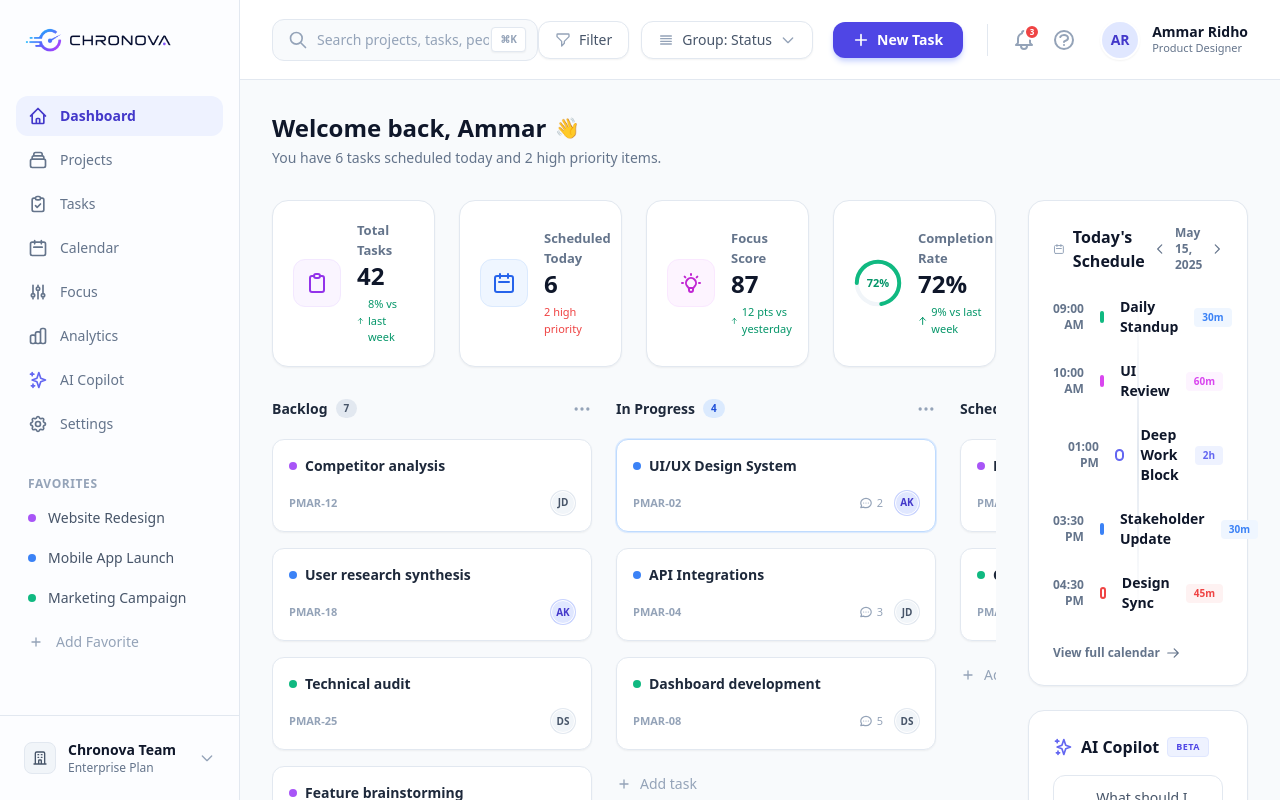
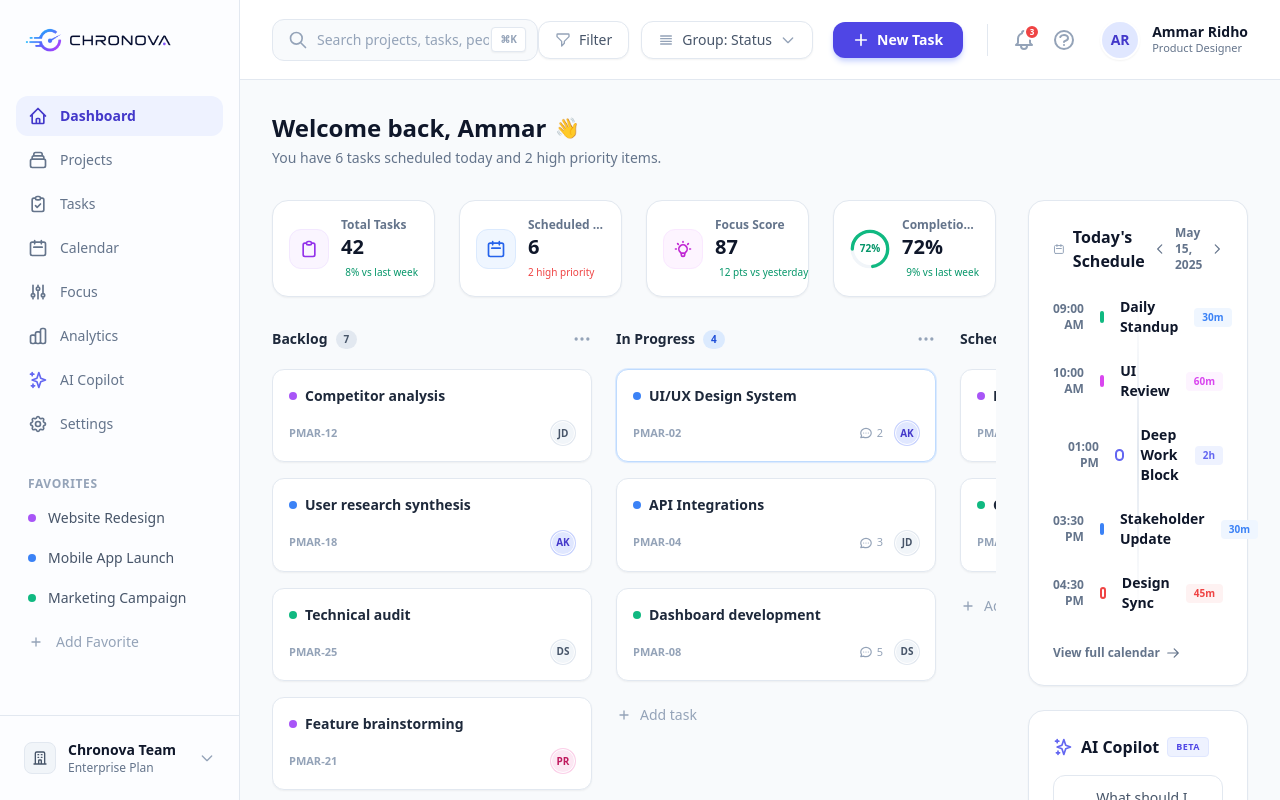
Before and after one commit to BangJhen/chronova, a Nuxt app: page /dashboard in a window 1280 px wide. Shown: the top 800 px of the page. Built offline with nearby package versions, Linux system fonts and the light colour scheme; what vue3-apexcharts would draw is missing.

Commit message:
style: shrink stat cards to prevent text wrapping

```diff
--- a/components/dashboard/StatCards.vue
+++ b/components/dashboard/StatCards.vue
@@ -2,14 +2,14 @@
   <div class="grid grid-cols-1 md:grid-cols-2 lg:grid-cols-4 gap-6">
 
     <!-- Total Tasks -->
-    <div class="bg-white rounded-2xl p-5 border border-slate-200 flex items-center gap-4 shadow-sm">
-      <div class="w-12 h-12 rounded-xl bg-purple-50 flex items-center justify-center flex-shrink-0 border border-purple-100">
-        <svg class="w-6 h-6 text-purple-600" fill="none" stroke="currentColor" viewBox="0 0 24 24"><path stroke-linecap="round" stroke-linejoin="round" stroke-width="2" d="M9 5H7a2 2 0 00-2 2v12a2 2 0 002 2h10a2 2 0 002-2V7a2 2 0 00-2-2h-2M9 5a2 2 0 002 2h2a2 2 0 002-2M9 5a2 2 0 012-2h2a2 2 0 012 2"></path></svg>
+    <div class="bg-white rounded-2xl p-4 border border-slate-200 flex items-center gap-3 shadow-sm">
+      <div class="w-10 h-10 rounded-xl bg-purple-50 flex items-center justify-center flex-shrink-0 border border-purple-100">
+        <svg class="w-5 h-5 text-purple-600" fill="none" stroke="currentColor" viewBox="0 0 24 24"><path stroke-linecap="round" stroke-linejoin="round" stroke-width="2" d="M9 5H7a2 2 0 00-2 2v12a2 2 0 002 2h10a2 2 0 002-2V7a2 2 0 00-2-2h-2M9 5a2 2 0 002 2h2a2 2 0 002-2M9 5a2 2 0 012-2h2a2 2 0 012 2"></path></svg>
       </div>
-      <div>
-        <p class="text-[13px] font-semibold text-slate-500 mb-1">Total Tasks</p>
-        <p class="text-2xl font-bold text-slate-900 leading-none">42</p>
-        <p class="text-[11px] font-medium text-emerald-600 mt-2 flex items-center gap-1">
+      <div class="min-w-0 flex-1">
+        <p class="text-xs font-semibold text-slate-500 mb-1 truncate">Total Tasks</p>
+        <p class="text-xl font-bold text-slate-900 leading-none">42</p>
+        <p class="text-[10px] font-medium text-emerald-600 mt-2 flex items-center gap-1 whitespace-nowrap">
           <svg class="w-3 h-3" fill="none" stroke="currentColor" viewBox="0 0 24 24"><path stroke-linecap="round" stroke-linejoin="round" stroke-width="2.5" d="M5 10l7-7m0 0l7 7m-7-7v18"></path></svg>
           8% vs last week
         </p>
@@ -17,28 +17,28 @@
     </div>
 
     <!-- Scheduled Today -->
-    <div class="bg-white rounded-2xl p-5 border border-slate-200 flex items-center gap-4 shadow-sm">
-      <div class="w-12 h-12 rounded-xl bg-blue-50 flex items-center justify-center flex-shrink-0 border border-blue-100">
-        <svg class="w-6 h-6 text-blue-600" fill="none" stroke="currentColor" viewBox="0 0 24 24"><path stroke-linecap="round" stroke-linejoin="round" stroke-width="2" d="M8 7V3m8 4V3m-9 8h10M5 21h14a2 2 0 002-2V7a2 2 0 00-2-2H5a2 2 0 00-2 2v12a2 2 0 002 2z"></path></svg>
+    <div class="bg-white rounded-2xl p-4 border border-slate-200 flex items-center gap-3 shadow-sm">
+      <div class="w-10 h-10 rounded-xl bg-blue-50 flex items-center justify-center flex-shrink-0 border border-blue-100">
+        <svg class="w-5 h-5 text-blue-600" fill="none" stroke="currentColor" viewBox="0 0 24 24"><path stroke-linecap="round" stroke-linejoin="round" stroke-width="2" d="M8 7V3m8 4V3m-9 8h10M5 21h14a2 2 0 002-2V7a2 2 0 00-2-2H5a2 2 0 00-2 2v12a2 2 0 002 2z"></path></svg>
       </div>
-      <div>
-        <p class="text-[13px] font-semibold text-slate-500 mb-1">Scheduled Today</p>
-        <p class="text-2xl font-bold text-slate-900 leading-none">6</p>
-        <p class="text-[11px] font-medium text-red-500 mt-2 flex items-center gap-1">
+      <div class="min-w-0 flex-1">
+        <p class="text-xs font-semibold text-slate-500 mb-1 truncate">Scheduled Today</p>
+        <p class="text-xl font-bold text-slate-900 leading-none">6</p>
+        <p class="text-[10px] font-medium text-red-500 mt-2 flex items-center gap-1 whitespace-nowrap">
           2 high priority
         </p>
       </div>
     </div>
 
     <!-- Focus Score -->
-    <div class="bg-white rounded-2xl p-5 border border-slate-200 flex items-center gap-4 shadow-sm">
-      <div class="w-12 h-12 rounded-xl bg-fuchsia-50 flex items-center justify-center flex-shrink-0 border border-fuchsia-100">
-        <svg class="w-6 h-6 text-fuchsia-600" fill="none" stroke="currentColor" viewBox="0 0 24 24"><path stroke-linecap="round" stroke-linejoin="round" stroke-width="2" d="M9.663 17h4.673M12 3v1m6.364 1.636l-.707.707M21 12h-1M4 12H3m3.343-5.657l-.707-.707m2.828 9.9a5 5 0 117.072 0l-.548.547A3.374 3.374 0 0014 18.469V19a2 2 0 11-4 0v-.531c0-.895-.356-1.754-.988-2.386l-.548-.547z"></path></svg>
+    <div class="bg-white rounded-2xl p-4 border border-slate-200 flex items-center gap-3 shadow-sm">
+      <div class="w-10 h-10 rounded-xl bg-fuchsia-50 flex items-center justify-center flex-shrink-0 border border-fuchsia-100">
+        <svg class="w-5 h-5 text-fuchsia-600" fill="none" stroke="currentColor" viewBox="0 0 24 24"><path stroke-linecap="round" stroke-linejoin="round" stroke-width="2" d="M9.663 17h4.673M12 3v1m6.364 1.636l-.707.707M21 12h-1M4 12H3m3.343-5.657l-.707-.707m2.828 9.9a5 5 0 117.072 0l-.548.547A3.374 3.374 0 0014 18.469V19a2 2 0 11-4 0v-.531c0-.895-.356-1.754-.988-2.386l-.548-.547z"></path></svg>
       </div>
-      <div>
-        <p class="text-[13px] font-semibold text-slate-500 mb-1">Focus Score</p>
-        <p class="text-2xl font-bold text-slate-900 leading-none">87</p>
-        <p class="text-[11px] font-medium text-emerald-600 mt-2 flex items-center gap-1">
+      <div class="min-w-0 flex-1">
+        <p class="text-xs font-semibold text-slate-500 mb-1 truncate">Focus Score</p>
+        <p class="text-xl font-bold text-slate-900 leading-none">87</p>
+        <p class="text-[10px] font-medium text-emerald-600 mt-2 flex items-center gap-1 whitespace-nowrap">
           <svg class="w-3 h-3" fill="none" stroke="currentColor" viewBox="0 0 24 24"><path stroke-linecap="round" stroke-linejoin="round" stroke-width="2.5" d="M5 10l7-7m0 0l7 7m-7-7v18"></path></svg>
           12 pts vs yesterday
         </p>
@@ -46,18 +46,18 @@
     </div>
 
     <!-- Completion Rate -->
-    <div class="bg-white rounded-2xl p-5 border border-slate-200 flex items-center gap-4 shadow-sm">
-      <div class="w-12 h-12 relative flex items-center justify-center flex-shrink-0">
+    <div class="bg-white rounded-2xl p-4 border border-slate-200 flex items-center gap-3 shadow-sm">
+      <div class="w-10 h-10 relative flex items-center justify-center flex-shrink-0">
         <svg class="w-full h-full transform -rotate-90" viewBox="0 0 36 36">
           <path class="text-slate-100" stroke-width="3" stroke="currentColor" fill="none" d="M18 2.0845 a 15.9155 15.9155 0 0 1 0 31.831 a 15.9155 15.9155 0 0 1 0 -31.831" />
           <path class="text-emerald-500" stroke-width="3" stroke-dasharray="72, 100" stroke-linecap="round" stroke="currentColor" fill="none" d="M18 2.0845 a 15.9155 15.9155 0 0 1 0 31.831 a 15.9155 15.9155 0 0 1 0 -31.831" />
         </svg>
-        <span class="absolute text-[11px] font-bold text-emerald-600">72%</span>
+        <span class="absolute text-[10px] font-bold text-emerald-600">72%</span>
       </div>
-      <div>
-        <p class="text-[13px] font-semibold text-slate-500 mb-1">Completion Rate</p>
-        <p class="text-2xl font-bold text-slate-900 leading-none">72%</p>
-        <p class="text-[11px] font-medium text-emerald-600 mt-2 flex items-center gap-1">
+      <div class="min-w-0 flex-1">
+        <p class="text-xs font-semibold text-slate-500 mb-1 truncate">Completion Rate</p>
+        <p class="text-xl font-bold text-slate-900 leading-none">72%</p>
+        <p class="text-[10px] font-medium text-emerald-600 mt-2 flex items-center gap-1 whitespace-nowrap">
           <svg class="w-3 h-3" fill="none" stroke="currentColor" viewBox="0 0 24 24"><path stroke-linecap="round" stroke-linejoin="round" stroke-width="2.5" d="M5 10l7-7m0 0l7 7m-7-7v18"></path></svg>
           9% vs last week
         </p>
```
